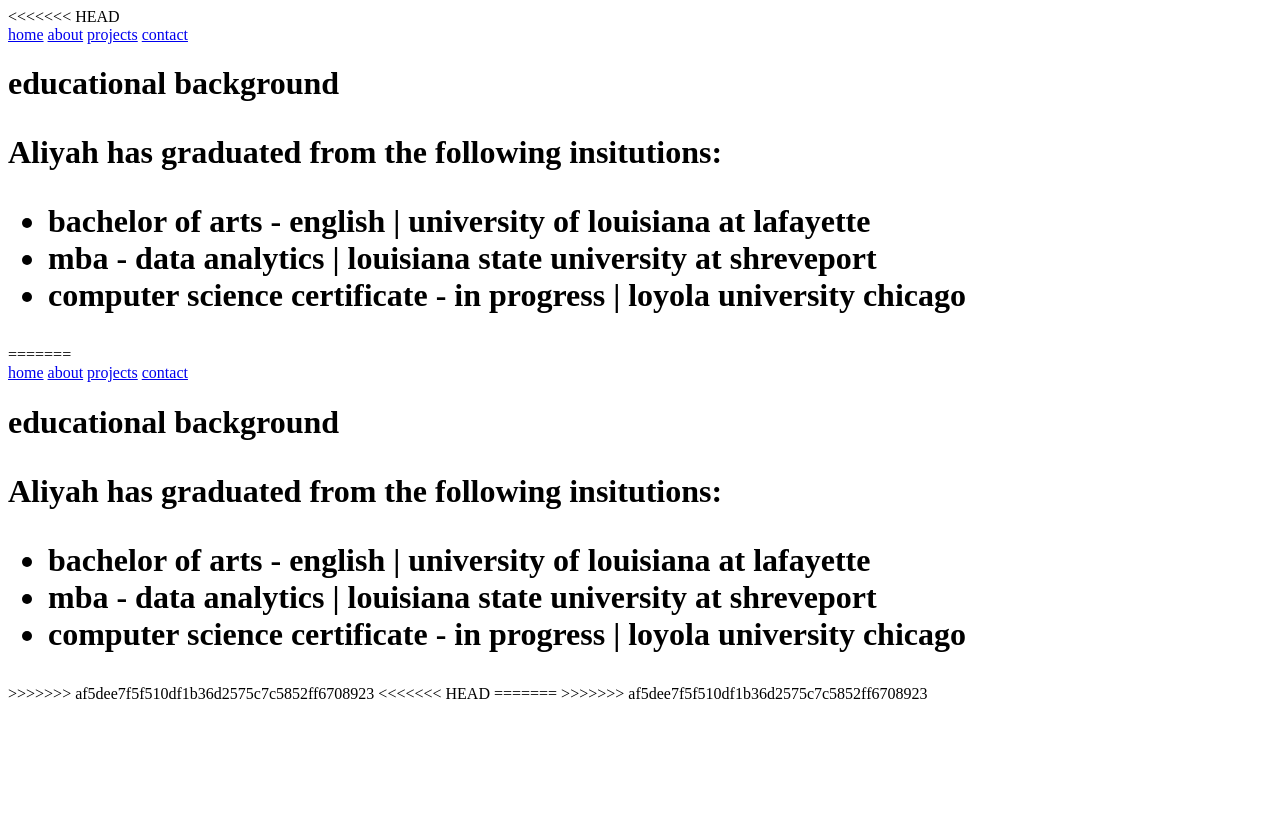
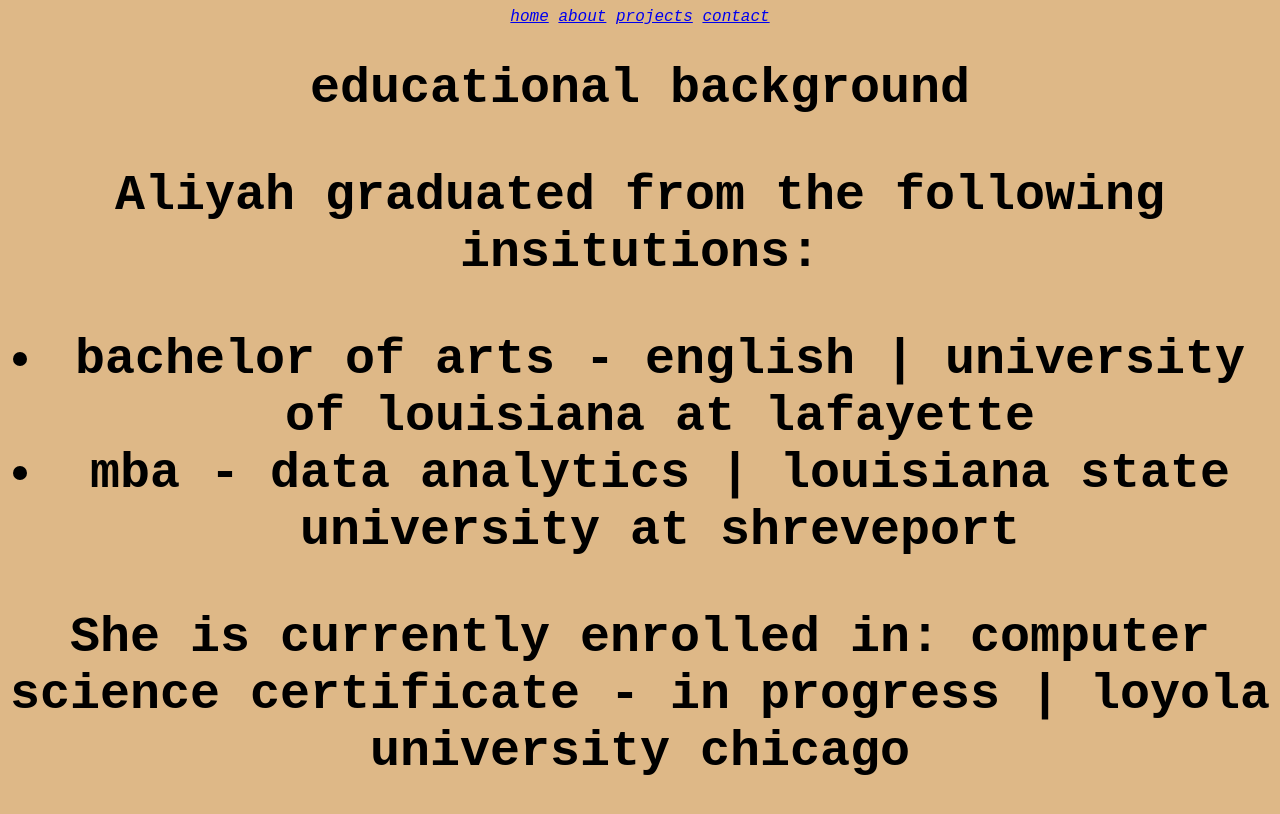
Before and after one commit to cosiealiyah/aliyah_cosie_website, a plain HTML site: page about.html in a window 1280 px wide. Drawn offline with Linux system fonts and the light colour scheme.

Commit message:
Update about.html

```diff
--- a/about.html
+++ b/about.html
@@ -1,40 +1,9 @@
-<<<<<<< HEAD
 <!DOCTYPE html>
 <html lang="en">
 <head>
     <meta charset="UTF-8">
     <meta name="viewport" content="width=device-width, initial-scale=1.0">
-    <title>Document</title>
-</head>
-<header>
-    <div class="tabs">
-        <a href="index.html">home</a>
-        <a href="about.html">about</a>
-        <a href="projects.html">projects</a>
-        <a href="contact.html">contact</a>
-      </div>
-</header>
-<body>
-    <h1> educational background
-        <p>
-            Aliyah has graduated from the following insitutions:
-        </p>
-        <ul>
-        <li>
-            bachelor of arts - english | university of louisiana at lafayette
-        <li>
-         mba - data analytics | louisiana state university at shreveport
-         <li>
-        computer science certificate - in progress | loyola university chicago
-        </ul>
-      </h1>
-      <body>
-=======
-<!DOCTYPE html>
-<html lang="en">
-<head>
-    <meta charset="UTF-8">
-    <meta name="viewport" content="width=device-width, initial-scale=1.0">
+    <link rel="stylesheet" href="styles.css" />
     <title>about - aliyah cosie </title>
 </head>
 <header>
@@ -46,26 +15,22 @@
       </div>
 </header>
 <body>
+    <body id = "about-style">
+    <body style ="background-color:burlywood;"></body>
     <h1> educational background
         <p>
-            Aliyah has graduated from the following insitutions:
+            Aliyah graduated from the following insitutions:
         </p>
         <ul>
         <li>
             bachelor of arts - english | university of louisiana at lafayette
         <li>
          mba - data analytics | louisiana state university at shreveport
-         <li>
-        computer science certificate - in progress | loyola university chicago
         </ul>
+        <p>
+            She is currently enrolled in:
+            computer science certificate - in progress | loyola university chicago
+        </p>
       </h1>
->>>>>>> af5dee7f5f510df1b36d2575c7c5852ff6708923
-
-<<<<<<< HEAD
 </body>
 </html>
-=======
-</body>
-</html>
-
->>>>>>> af5dee7f5f510df1b36d2575c7c5852ff6708923
```
